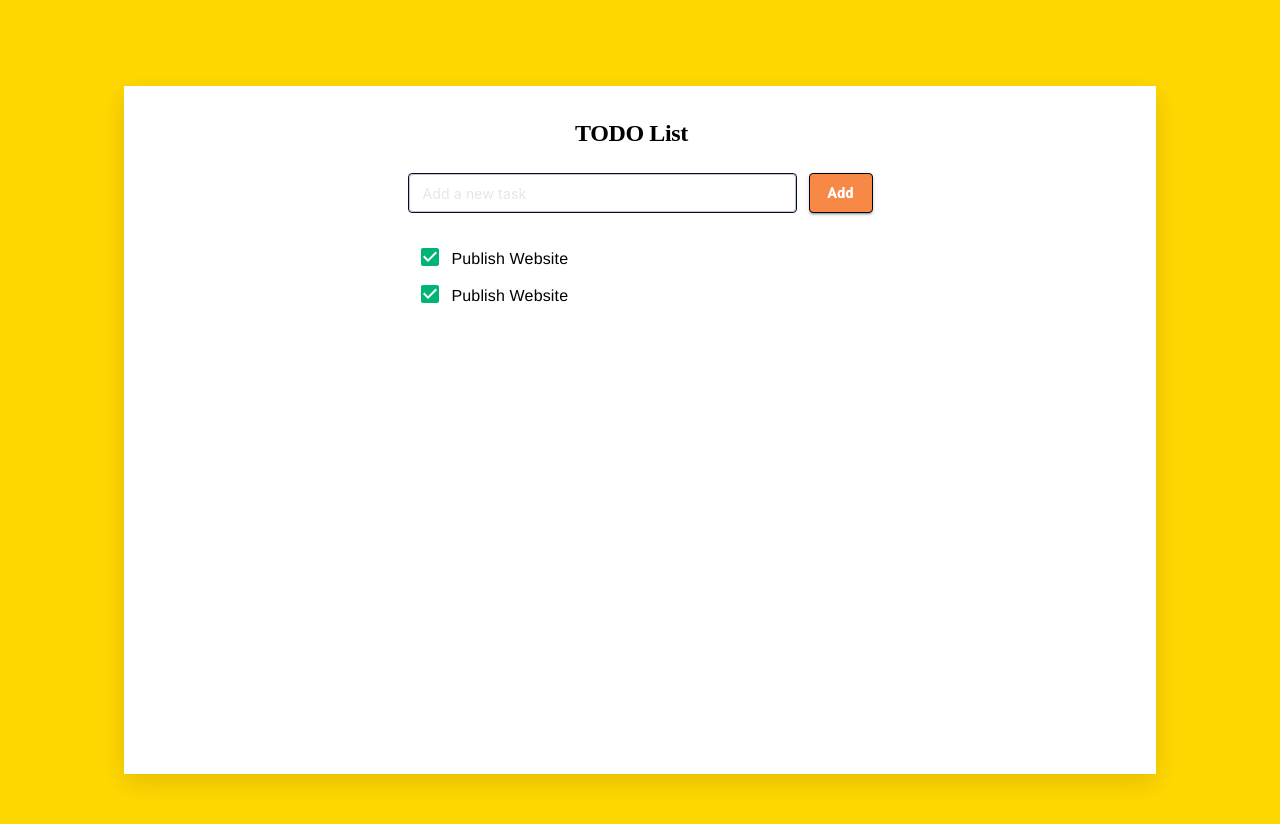
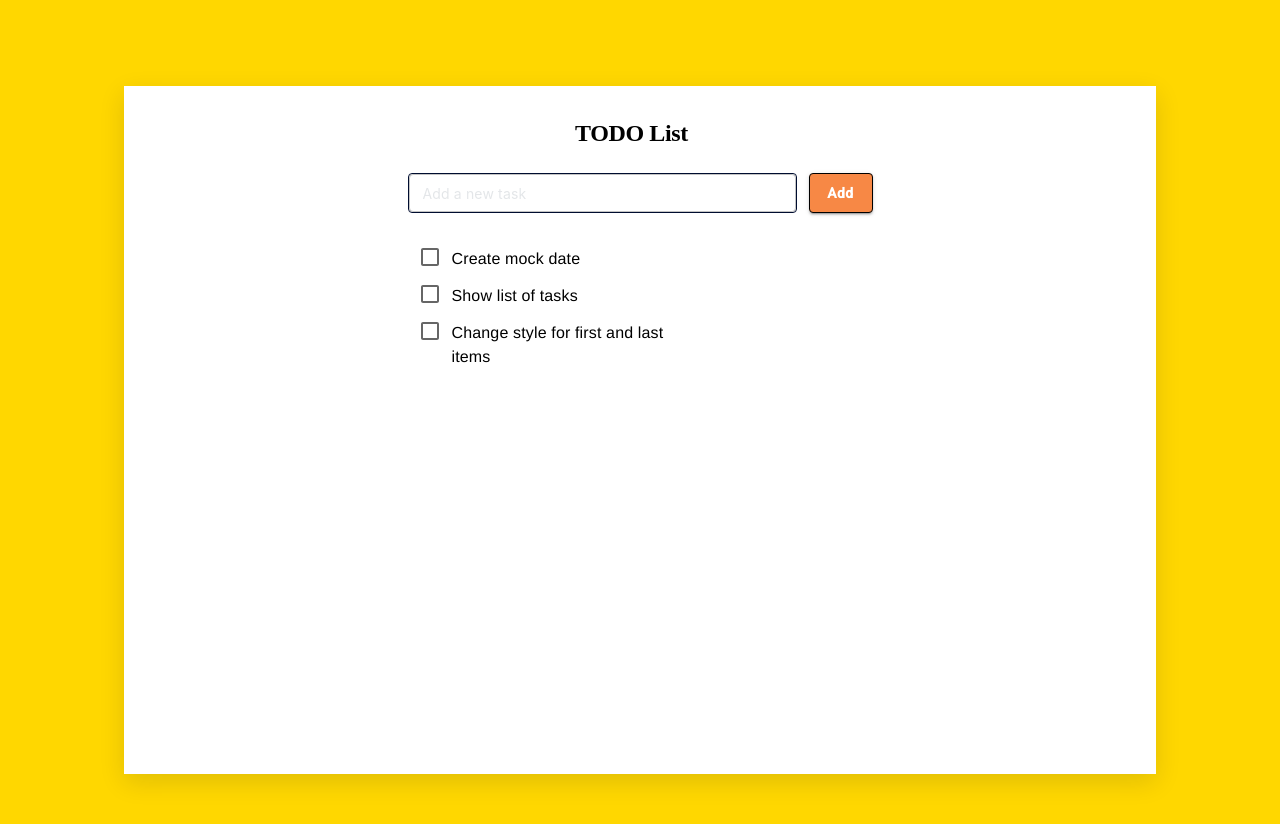
Before and after one commit to Zlataks/Todo-App, a React (Create React App) app: page / in a window 1280 px wide. Shown: the top 824 px of the page. Built offline with nearby package versions, Linux system fonts and the light colour scheme.

Commit message:
show a mocked list

```diff
--- a/src/components/MainComponent.js
+++ b/src/components/MainComponent.js
@@ -3,15 +3,27 @@ import {Container} from '@mui/material';
 import TaskItem from './TaskItem';
 import Input from './Input';
 
+
+
 class MainComponent extends React.Component {
+
     render() {
+        const tasks = ['Create mock date', 'Show list of tasks', 'Change style for first and last items'];
+
+        const components = [];
+
+        tasks.forEach((item) => {
+            components.push(<TaskItem text={item}/>)
+        })
+
         return (
             <div className="Wrapper">
                 <Container sx={{ backgroundColor: '#FFFFFF', width: '1032px', height: '688px',
                     boxShadow: '0px 8px 24px rgba(0, 13, 48, 0.12)',  margin: 'auto'}}>
                     <Input />
-                    <TaskItem />
-                    <TaskItem />
+                    <div>
+                        {components}
+                    </div>
                 </Container>
             </div>
         );
--- a/src/components/TaskItem.js
+++ b/src/components/TaskItem.js
@@ -23,7 +23,7 @@ class TaskItem extends React.Component {
               justifyContent: 'space-start',
               alignItems: 'center',
             }}>
-              <Checkbox {...label} defaultChecked
+              <Checkbox {...label} // defaultChecked
                 sx={{
                   padding: '10px',
                   '&.Mui-checked': {
@@ -36,7 +36,7 @@ class TaskItem extends React.Component {
                   fontFamily: 'Helvetica Neue',
                   fontSize: 16,
                 }} >
-                Publish Website
+                {this.props.text}
               </Typography>
           </Box>
           <Box
```
